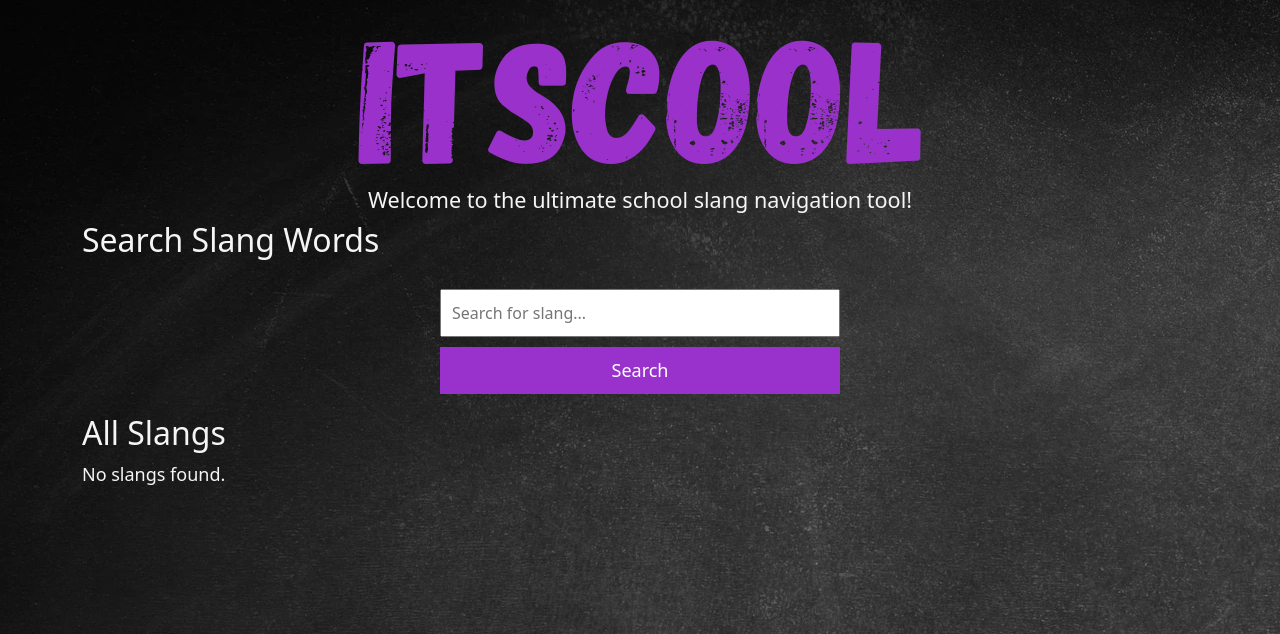
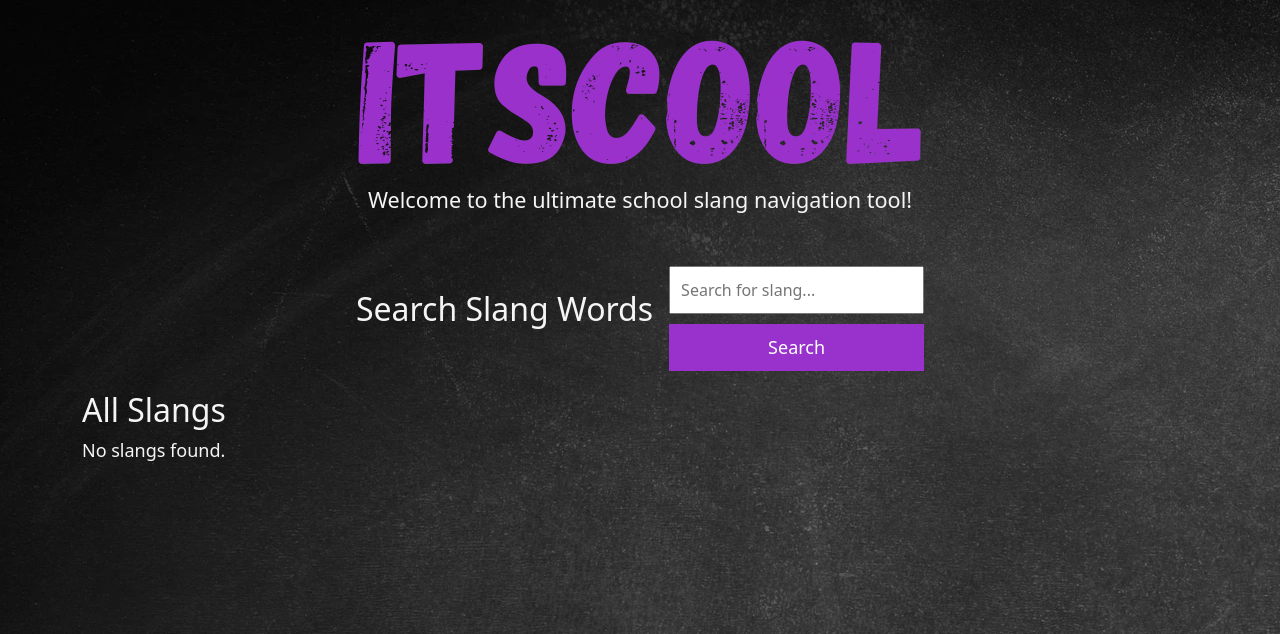
Before and after one commit to GemmaButcher-dev/itscool-ms3, a Flask app: page /search in a window 1280 px wide. Shown: the part 59-693 px from the top of the page. Run offline with Flask 3, Linux system fonts and the light colour scheme; some libraries are stand-ins or nearby versions.

Commit message:
add search form classes and add styling

```diff
--- a/static/css/style.css
+++ b/static/css/style.css
@@ -67,7 +67,7 @@ body {
     margin-top: 30px;
 }
 
-.intro-container {
+.intro-container, .search-section {
     display: flex;
     justify-content: center;
     align-items: center;
@@ -76,6 +76,16 @@ body {
 
 .intro-text {
     font-size: larger;
+}
+
+/*== Index search form ==*/
+
+.search-form {
+    display: flex;
+}
+
+.search-header {
+    margin-right: 1rem;
 }
 
 /*== Accordion ==*/
--- a/templates/index.html
+++ b/templates/index.html
@@ -9,12 +9,14 @@
         <h1 class="intro-text">Welcome to the ultimate school slang navigation tool!</h1>
     </div>
     <!-- Search Form -->
-    <div class="search-form">
-        <h2>Search Slang Words</h2>
+    <div class="search-section">
+        <h2 class="search-header">Search Slang Words</h2><br>
+        <div cleass="search-form">
         <form action="{{ url_for('search') }}" method="get">
             <input type="text" name="q" placeholder="Search for slang...">
             <button type="submit">Search</button>
         </form>
+        </div>
     </div>
 
     <!-- Display All Slangs Grouped by Letter -->
```
